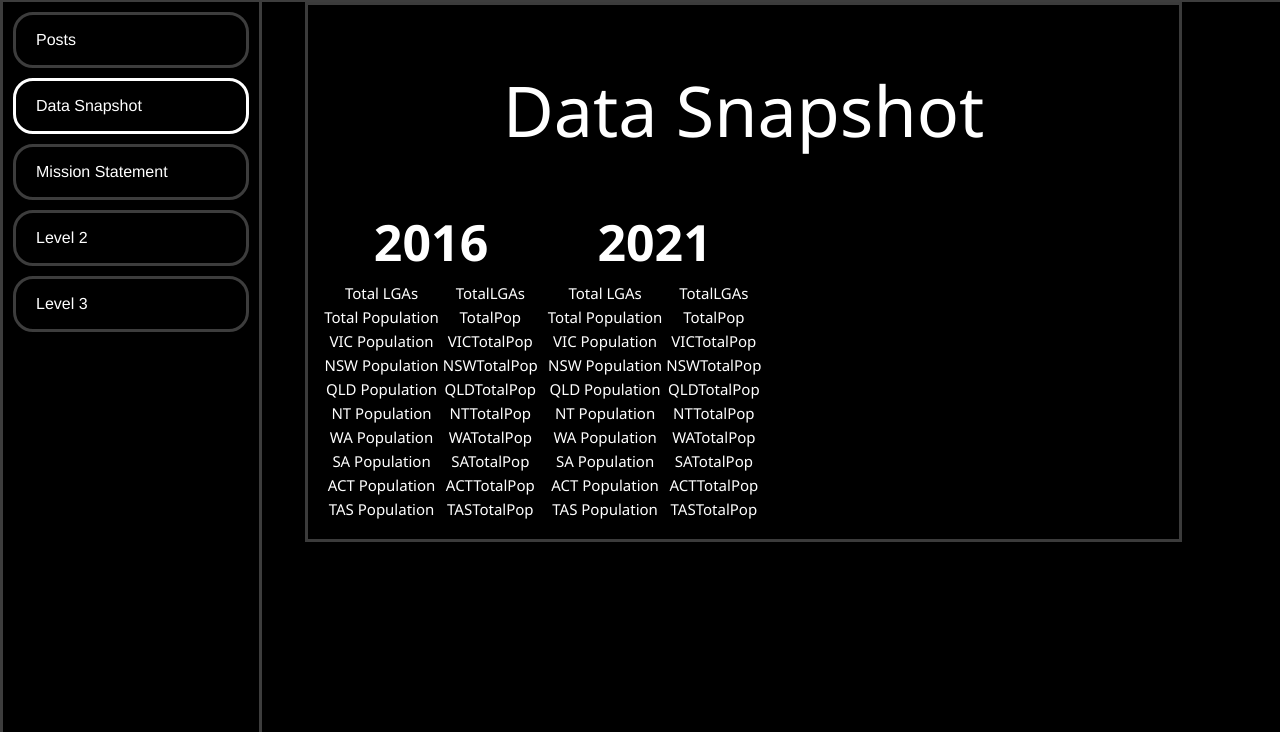
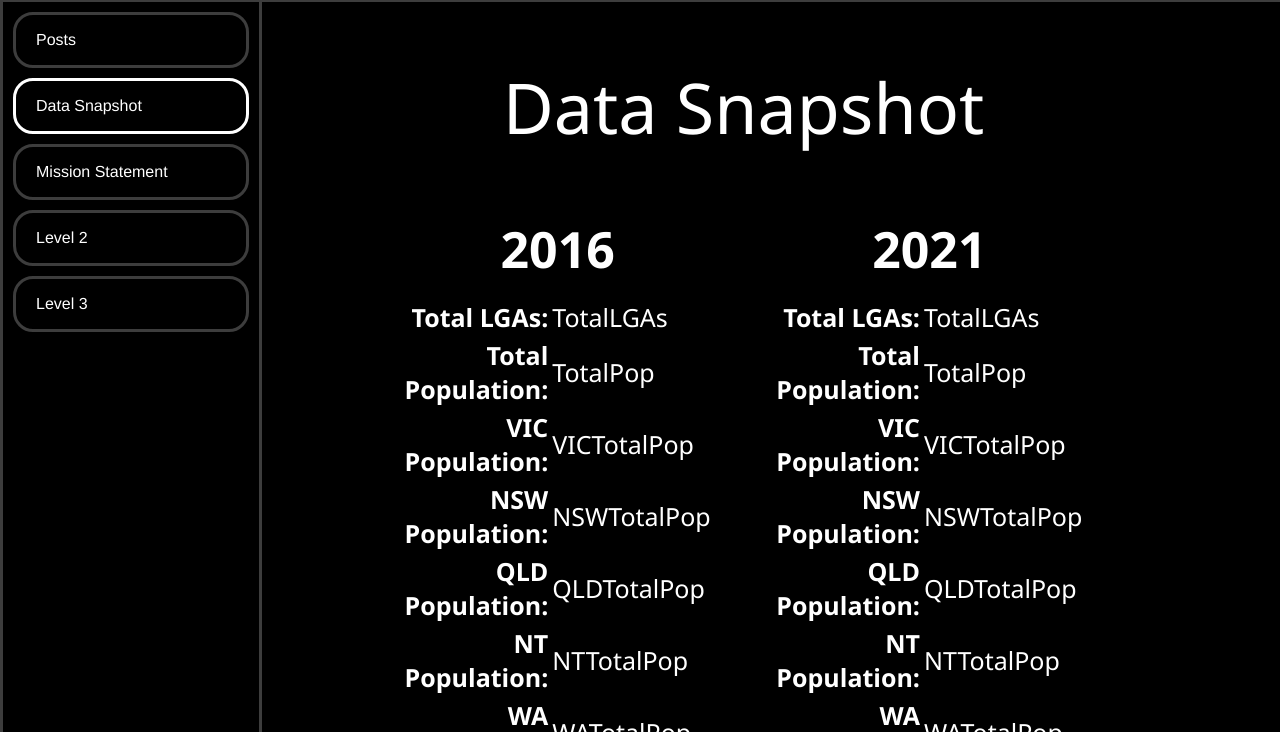
Before and after one commit to HiItsMatt/VisionSocials, a plain HTML site: page Datasnapshot.html in a window 1280 px wide. Shown: the part 68-800 px from the top of the page. Drawn offline with Linux system fonts and the light colour scheme.

Commit message:
updated index, style, datasnapshot

```diff
--- a/Datasnapshot.html
+++ b/Datasnapshot.html
@@ -40,7 +40,7 @@
         <div class="content">
             <div class="center">
                 <h1><center>Data Snapshot</center></h1>
-                <table>
+                <table class="center">
                     <tr>
                         <th>
                             <center>2016</center>
@@ -51,169 +51,169 @@
                     </tr>
                     <tr>
                         <td>
-                            <table>
+                            <table class="center">
                                 <tr>
                                     <td>
-                                        <center>Total LGAs</center>
+                                        <div class="leftcolumn">Total LGAs: </div>
                                     </td>
                                     <td>
-                                        <center>TotalLGAs</center>
+                                        TotalLGAs
                                     </td>
                                 </tr>
                                 <tr>
                                     <td>
-                                        <center>Total Population</center>
+                                        <div class="leftcolumn">Total Population: </div>
                                     </td>
                                     <td>
-                                        <center>TotalPop</center>
+                                        TotalPop
                                     </td>
                                 </tr>
                                 <tr>
                                     <td>
-                                        <center>VIC Population</center>
+                                        <div class="leftcolumn">VIC Population: </div>
                                     </td>
                                     <td>
-                                        <center>VICTotalPop</center>
+                                        VICTotalPop
                                     </td>
                                 </tr>
                                 <tr>
                                     <td>
-                                        <center>NSW Population</center>
+                                        <div class="leftcolumn">NSW Population: </div>
                                     </td>
                                     <td>
-                                        <center>NSWTotalPop</center>
+                                        NSWTotalPop
                                     </td>
                                 </tr>
                                 <tr>
                                     <td>
-                                        <center>QLD Population</center>
+                                        <div class="leftcolumn">QLD Population: </div>
                                     </td>
                                     <td>
-                                        <center>QLDTotalPop</center>
+                                        QLDTotalPop
                                     </td>
                                 </tr>
                                 <tr>
                                     <td>
-                                        <center>NT Population</center>
+                                        <div class="leftcolumn">NT Population: </div>
                                     </td>
                                     <td>
-                                        <center>NTTotalPop</center>
+                                        NTTotalPop
                                     </td>
                                 </tr>
                                 <tr>
                                     <td>
-                                        <center>WA Population</center>
+                                        <div class="leftcolumn">WA Population: </div>
                                     </td>
                                     <td>
-                                        <center>WATotalPop</center>
+                                        WATotalPop
                                     </td>
                                 </tr>
                                 <tr>
                                     <td>
-                                        <center>SA Population</center>
+                                        <div class="leftcolumn">SA Population: </div>
                                     </td>
                                     <td>
-                                        <center>SATotalPop</center>
+                                        SATotalPop
                                     </td>
                                 </tr>
                                 <tr>
                                     <td>
-                                        <center>ACT Population</center>
+                                        <div class="leftcolumn">ACT Population: </div>
                                     </td>
                                     <td>
-                                        <center>ACTTotalPop</center>
+                                        ACTTotalPop
                                     </td>
                                 </tr>
                                 <tr>
                                     <td>
-                                        <center>TAS Population</center>
+                                        <div class="leftcolumn">TAS Population: </div>
                                     </td>
                                     <td>
-                                        <center>TASTotalPop</center>
+                                        TASTotalPop
                                     </td>
                                 </tr>
                             </table>
                         </td>
                         <td>
-                            <table>
+                            <table class="center">
                                 <tr>
                                     <td>
-                                        <center>Total LGAs</center>
+                                        <div class="leftcolumn">Total LGAs: </div>
                                     </td>
                                     <td>
-                                        <center>TotalLGAs</center>
+                                        TotalLGAs
                                     </td>
                                 </tr>
                                 <tr>
                                     <td>
-                                        <center>Total Population</center>
+                                        <div class="leftcolumn">Total Population: </div>
                                     </td>
                                     <td>
-                                        <center>TotalPop</center>
+                                        TotalPop
                                     </td>
                                 </tr>
                                 <tr>
                                     <td>
-                                        <center>VIC Population</center>
+                                        <div class="leftcolumn">VIC Population: </div>
                                     </td>
                                     <td>
-                                        <center>VICTotalPop</center>
+                                        VICTotalPop
                                     </td>
                                 </tr>
                                 <tr>
                                     <td>
-                                        <center>NSW Population</center>
+                                        <div class="leftcolumn">NSW Population: </div>
                                     </td>
                                     <td>
-                                        <center>NSWTotalPop</center>
+                                        NSWTotalPop
                                     </td>
                                 </tr>
                                 <tr>
                                     <td>
-                                        <center>QLD Population</center>
+                                        <div class="leftcolumn">QLD Population: </div>
                                     </td>
                                     <td>
-                                        <center>QLDTotalPop</center>
+                                        QLDTotalPop
                                     </td>
                                 </tr>
                                 <tr>
                                     <td>
-                                        <center>NT Population</center>
+                                        <div class="leftcolumn">NT Population: </div>
                                     </td>
                                     <td>
-                                        <center>NTTotalPop</center>
+                                        NTTotalPop
                                     </td>
                                 </tr>
                                 <tr>
                                     <td>
-                                        <center>WA Population</center>
+                                        <div class="leftcolumn">WA Population: </div>
                                     </td>
                                     <td>
-                                        <center>WATotalPop</center>
+                                        WATotalPop
                                     </td>
                                 </tr>
                                 <tr>
                                     <td>
-                                        <center>SA Population</center>
+                                        <div class="leftcolumn">SA Population: </div>
                                     </td>
                                     <td>
-                                        <center>SATotalPop</center>
+                                        SATotalPop
                                     </td>
                                 </tr>
                                 <tr>
                                     <td>
-                                        <center>ACT Population</center>
+                                        <div class="leftcolumn">ACT Population: </div>
                                     </td>
                                     <td>
-                                        <center>ACTTotalPop</center>
+                                        ACTTotalPop
                                     </td>
                                 </tr>
                                 <tr>
                                     <td>
-                                        <center>TAS Population</center>
+                                        <div class="leftcolumn">TAS Population: </div>
                                     </td>
                                     <td>
-                                        <center>TASTotalPop</center>
+                                        TASTotalPop
                                     </td>
                                 </tr>
                             </table>
--- a/style.css
+++ b/style.css
@@ -89,9 +89,15 @@ h1 a{
 
 .posts{
     position: absolute;
-    width: 30%;
+    width: 78%;
     left: 20%;
     margin-left: 15px;
+}
+
+.postcenter {
+    margin: auto;
+    width: 40%;
+    padding: 10px;
 }
 
 
@@ -126,7 +132,12 @@ h1 a{
 .center {
     margin: auto;
     width: 90%;
-    border: 3px solid #3b3b3b;
+    padding: 10px;
+}
+
+table .center {
+    margin: auto;
+    width: 90%;
     padding: 10px;
 }
 
@@ -139,8 +150,13 @@ th{
 
 td{
     color: white;
-    font-size: 15px;
+    font-size: 25px;
     font-family:'Segoe UI', Tahoma, Geneva, Verdana, sans-serif;
+}
+
+.leftcolumn{
+    text-align: right;
+    font-weight: 1000;
 }
 
 a {
```
Also changed, not shown: index.html (+2 -0 lines).
